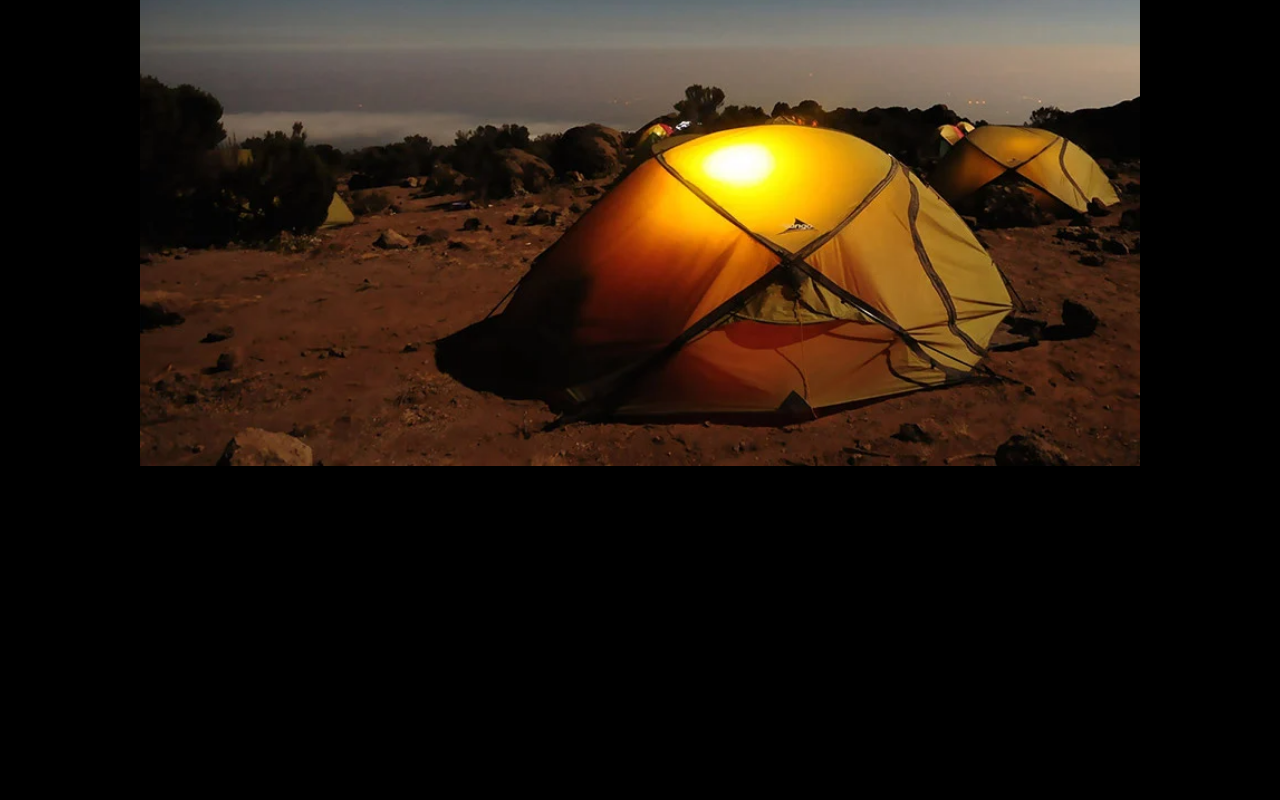
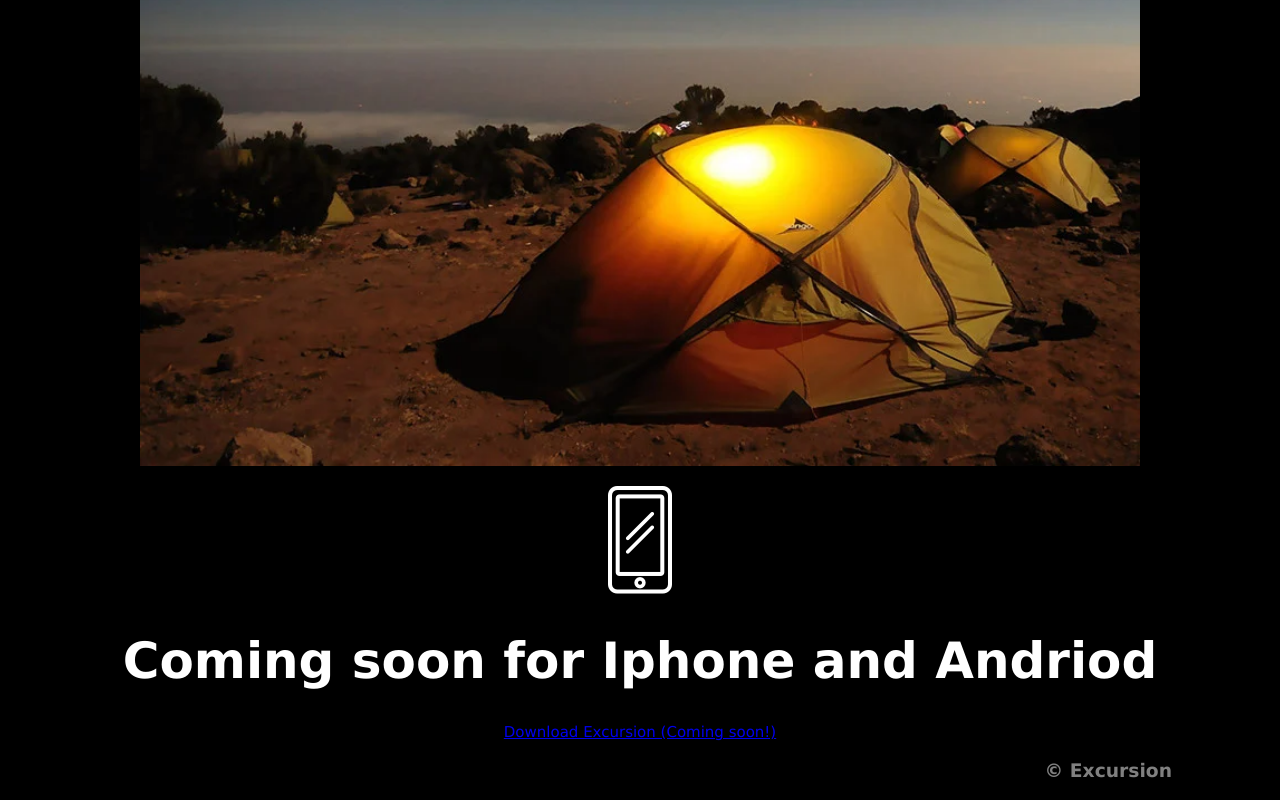
Before and after one commit to jfsjd-mum-shreyash/excursion, a plain HTML site: page index.html in a window 1280 px wide. Shown: the part 613-1413 px from the top of the page. Before the commit the page ends 1091 px from the top, so only its background shows below. Drawn offline with Linux system fonts and the light colour scheme.

Commit message:
added footer

```diff
--- a/index.html
+++ b/index.html
@@ -13,10 +13,15 @@
     <video autoplay loop >
         <source src="resources/videos/excursion.mp4" type="video/mp4">
     </video>
+
     <h1 class="middle-header">Your Personal Travel Guide</h1>
     <h3 class="middle-line">Exursion remembers places like you, and recommends new points of interest around you.</h3>
-    <img src="/resources/images/camp.webp" alt="photo" class="image">
 
+    <p><img src="/resources/images/camp.webp" alt="photo" class="image"></p>
+    <p><img src="/resources/images/phone.webp" alt="mobile"></p>
+    <h1 class="header-main">Coming soon for Iphone and Andriod</h1>
+    <p class="downloadbtn"><a href="#"> Download Excursion (Coming soon!) </a></p>
+    <h3 id="footer">© Excursion</h3>
 
 </body>
 </html>
--- a/resources/css/style.css
+++ b/resources/css/style.css
@@ -24,3 +24,9 @@ body{
 .image{
     width: 1000px;
 }
+#footer{
+    color: gray;
+    text-align: right;
+    padding-right: 100px;
+    font-family: Verdana, Geneva, Tahoma, sans-serif;
+}
```
